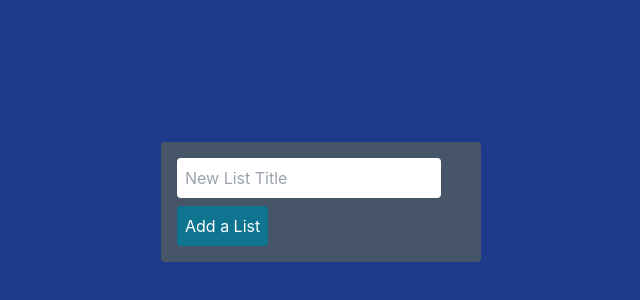
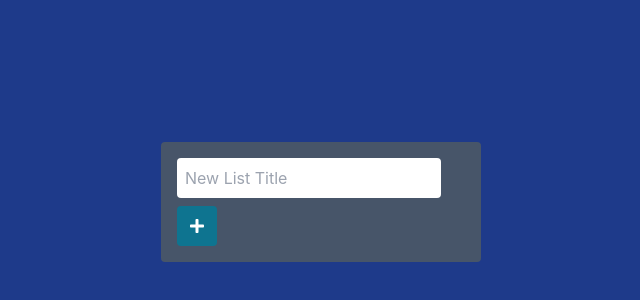
Before and after one commit to nozibuddowla/react-trello, a React (Create React App) app: page / in a window 1280 px wide. Shown: the part 198-498 px from the top of the page, without its empty margins (311-951 px from the left). Built offline with nearby package versions, Linux system fonts and the light colour scheme.

Commit message:
try to give a new look

```diff
--- a/package.json
+++ b/package.json
@@ -9,6 +9,7 @@
     "react": "^18.2.0",
     "react-beautiful-dnd": "^13.1.1",
     "react-dom": "^18.2.0",
+    "react-icons": "^5.0.1",
     "react-scripts": "5.0.1",
     "utils": "^0.3.1",
     "web-vitals": "^2.1.4"
--- a/src/components/Board.js
+++ b/src/components/Board.js
@@ -1,5 +1,6 @@
 import React, { useEffect, useState } from "react";
 import List from "./List";
+import { FaPlus } from "react-icons/fa";
 
 const Board = ({ onAddList, onAddTask, onDragEnd }) => {
   const [lists, setLists] = useState(() => {
@@ -67,9 +68,9 @@ const Board = ({ onAddList, onAddTask, onDragEnd }) => {
         />
         <button
           onClick={handleAddList}
-          className="bg-cyan-700 text-white p-2 rounded"
+          className="bg-cyan-700 text-white p-3 rounded"
         >
-          Add a List
+          <FaPlus />
         </button>
       </div>
     </div>
--- a/src/components/List.js
+++ b/src/components/List.js
@@ -1,5 +1,6 @@
 import React from "react";
 import Card from "./Card";
+import { FaPlus } from "react-icons/fa";
 
 const List = ({ list, onAddTask, onDragEnd }) => {
   // Add a check for undefined list
@@ -29,9 +30,10 @@ const List = ({ list, onAddTask, onDragEnd }) => {
       ))}
       <button
         onClick={handleAddTask}
-        className="mt-4 bg-green-500 text-white p-2 rounded"
+        className="mt-4 text-white flex content-center justify-between "
       >
-        Add a Task
+        <FaPlus />
+        <span>Add a card</span>
       </button>
     </div>
   );
```
Also changed, not shown: 1 other file (tests, documents, lock files or other folders).
